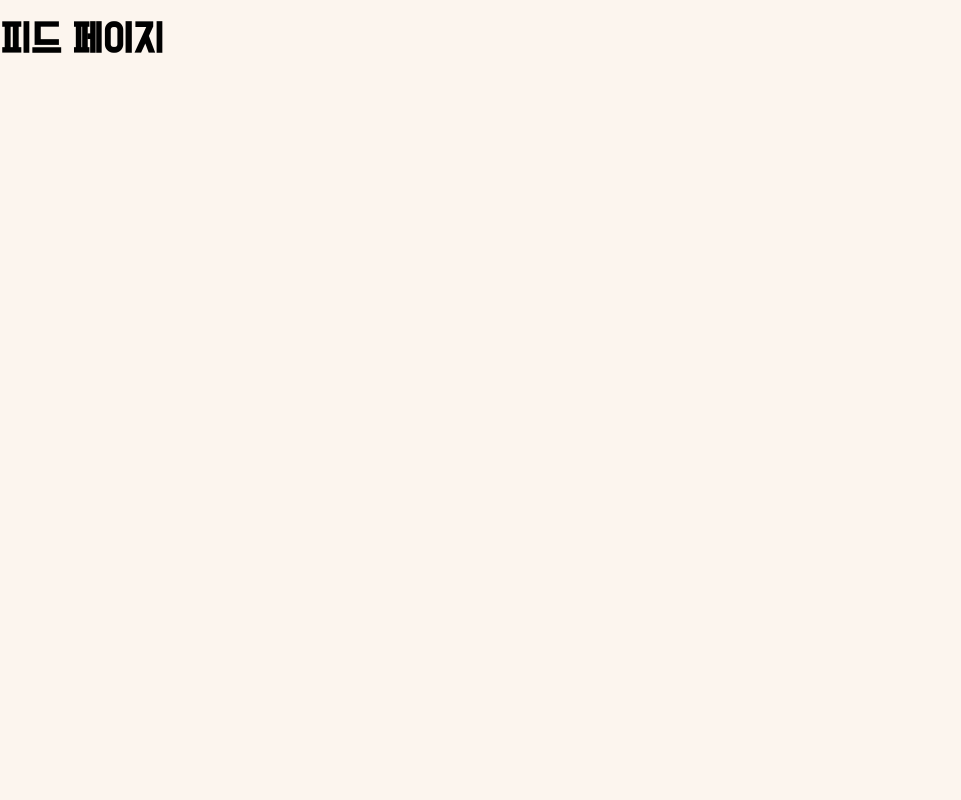
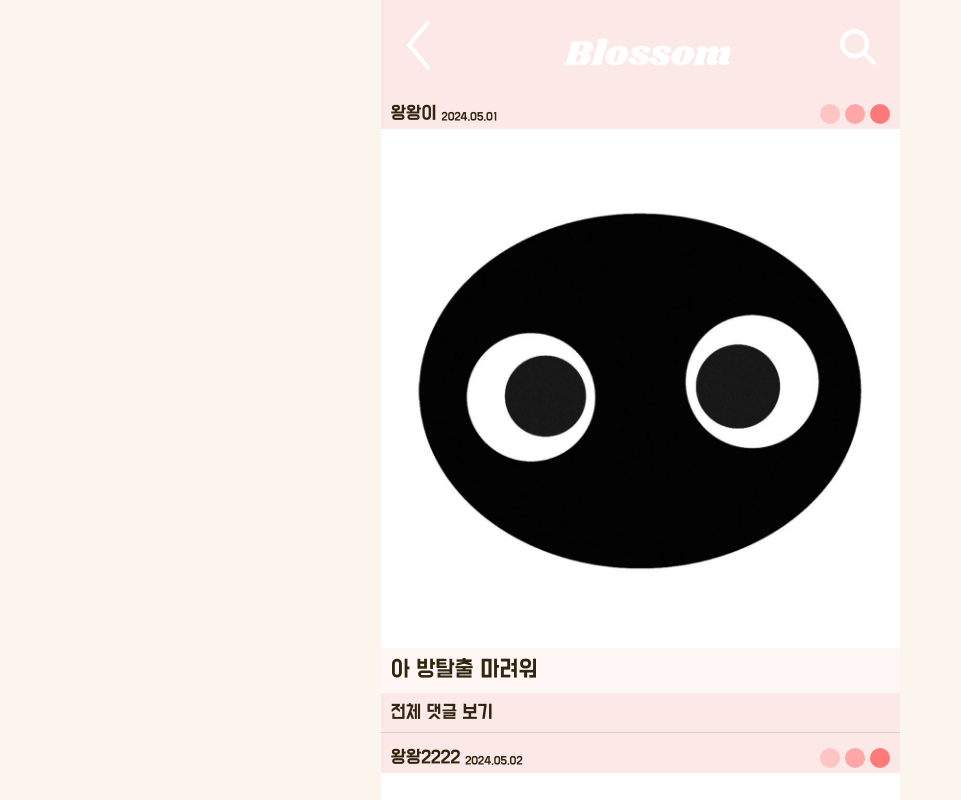
Before and after one commit to Stageus/blossom-react, a React (Create React App) app: page /feed in a window 1280 px wide. Shown: the top 800 px of the page, without its empty margins (0-961 px from the left). Built offline with nearby package versions, Linux system fonts and the light colour scheme.

Commit message:
Feat: 피드 페이지 내 Layout 구현 (기능 구현 X)

```diff
--- /dev/null
+++ b/src/components/Feed/FeedItem.js
@@ -0,0 +1,74 @@
+import React from "react";
+
+// ===== styles & img import =====
+import FlexBox from "../../styles/FlexStyle";
+import { Button } from "../../styles/ButtonStyle";
+import P from "../../styles/TextStyle";
+import { Img } from "../../styles/ImgStyle";
+import { Div } from "../../styles/LayoutStyle";
+
+// ===== component =====
+const FeedItem = ({ authorNickname, creationDate, feedImage, feedContent }) => {
+  return (
+    <>
+      <FlexBox $dir="col" $width="100%" $borderBottom="1px solid #d3d3d3" $margin="0 0 15px 0">
+        {/* Feed Item 내 Header */}
+        <FlexBox $row="between" $width="100%" $margin="0 0 5px 0">
+          {/* 닉네임, 날짜 출력부 */}
+          <FlexBox $row="between" $col="end" $margin="0 0 0 10px">
+            <P $fontSize="16px" $margin="0 5px 0 0">
+              {authorNickname}
+            </P>
+            <P $fontSize="10px">{creationDate}</P>
+          </FlexBox>
+
+          {/* 버튼 출력부 */}
+          <FlexBox $margin="0 10px 0 0">
+            {/* 수정 버튼 */}
+            <Button
+              $width="20px"
+              $height="20px"
+              $margin="0 5px 0 0"
+              $backgroundColor="#FFC4C4"
+              $borderRadius="50%"
+            ></Button>
+            {/* 추가 버튼 */}
+            <Button
+              $width="20px"
+              $height="20px"
+              $margin="0 5px 0 0"
+              $backgroundColor="#FFA7A7"
+              $borderRadius="50%"
+            ></Button>
+            {/* 삭제 버튼 */}
+            <Button
+              $width="20px"
+              $height="20px"
+              $margin="0 0 0 0"
+              $backgroundColor="#FF7979"
+              $borderRadius="50%"
+              $hoverColor="#CF5757"
+            ></Button>
+          </FlexBox>
+        </FlexBox>
+
+        {/* img, content 출력부 */}
+        <FlexBox $dir="col" $width="100%">
+          <Img src={feedImage} $width="100%" />
+          <Div $width="100%" $backgroundColor="#fef7f6">
+            <P $padding="10px" $fontSize="20px">
+              {feedContent}
+            </P>
+          </Div>
+        </FlexBox>
+
+        {/* 전체 댓글 보기 버튼 */}
+        <Button $backgroundColor="transparent" $hoverColor="null" $padding="10px" $fontSize="16px">
+          전체 댓글 보기
+        </Button>
+      </FlexBox>
+    </>
+  );
+};
+
+export default FeedItem;
--- a/src/pages/Feed.js
+++ b/src/pages/Feed.js
@@ -1,7 +1,112 @@
-import React from "react";
+import React, { useEffect, useState } from "react";
+import styled from "styled-components";
+import { useNavigate } from "react-router-dom";
+import { FontAwesomeIcon } from "@fortawesome/react-fontawesome";
 
+// ===== styles & img import =====
+import FlexBox from "../styles/FlexStyle";
+import logo from "../assets/images/logo.png";
+import WhiteArrow from "../assets/images/icon_park_left.png";
+import { Img } from "../styles/ImgStyle";
+import { Button } from "../styles/ButtonStyle";
+import TestImage from "../assets/images/test.jpg";
+
+import { faMagnifyingGlass } from "@fortawesome/free-solid-svg-icons"; // 검색 아이콘
+
+// ===== components import =====
+import FeedItem from "../components/Feed/FeedItem";
+
+// ===== style =====
+const StyledFontAwesomeIcon = styled(FontAwesomeIcon)`
+  width: 36px;
+  height: 36px;
+  color: #ffffff;
+`;
+
+// ===== component =====
 const Feed = () => {
-  return <h1>피드 페이지</h1>;
+  // === state ===
+  const [feedData, setFeedData] = useState([]);
+
+  // === navigate ===
+  const navigate = useNavigate();
+
+  useEffect(() => {
+    // 피드 목록 불러오기 성공 시, 피드 출력
+    // 피드 목록 불러오기 실패 시, alert 출력
+
+    const data = [
+      {
+        idx: 0,
+        nickname: "왕왕이",
+        date: "2024.05.01",
+        image: TestImage,
+        content: "아 방탈출 마려워",
+      },
+      {
+        idx: 1,
+        nickname: "왕왕2222",
+        date: "2024.05.02",
+        image: TestImage,
+        content: "어제 영안실했다 아쉽게(?) 탈출 실패...!",
+      },
+      {
+        idx: 2,
+        nickname: "왕왕3333333",
+        date: "2024.05.02",
+        image: null,
+        content: "오늘 할 일 1. Blossom 개발 2. Blossom 개발 3. Blossom 개발 4. Blossom 개발...",
+      },
+    ];
+
+    setFeedData(data);
+  }, []);
+
+  const handleGoBack = () => {
+    navigate("/");
+  };
+
+  return (
+    <>
+      <FlexBox $row="center" $width="100%">
+        <FlexBox
+          $dir="col"
+          $col="center"
+          $width="32.438rem"
+          $height="100%;"
+          $backgroundColor="#FBE8E7"
+        >
+          {/* 피드 Header */}
+          <FlexBox $row="between" $col="center" $width="100%">
+            {/* 뒤로 가기 버튼 */}
+            <Button $backgroundColor="transparent" $hoverColor="null" onClick={handleGoBack}>
+              <Img src={WhiteArrow} />
+            </Button>
+
+            {/* 로고 이미지 */}
+            <Img src={logo} />
+
+            {/* 날짜로 검색하기 위한 검색 버튼 */}
+            <Button $backgroundColor="transparent" $hoverColor="null" $margin="0 24px 0 0">
+              <StyledFontAwesomeIcon icon={faMagnifyingGlass} />
+            </Button>
+          </FlexBox>
+
+          {/* 피드 출력부 */}
+          {/* 일단 map 으로 출력하기 */}
+          {feedData?.map((feedData, index) => (
+            <FeedItem
+              key={index}
+              authorNickname={feedData?.nickname}
+              creationDate={feedData?.date}
+              feedImage={feedData?.image}
+              feedContent={feedData?.content}
+            />
+          ))}
+        </FlexBox>
+      </FlexBox>
+    </>
+  );
 };
 
 export default Feed;
```
Also changed, not shown: src/assets/images/logo.png (added).
